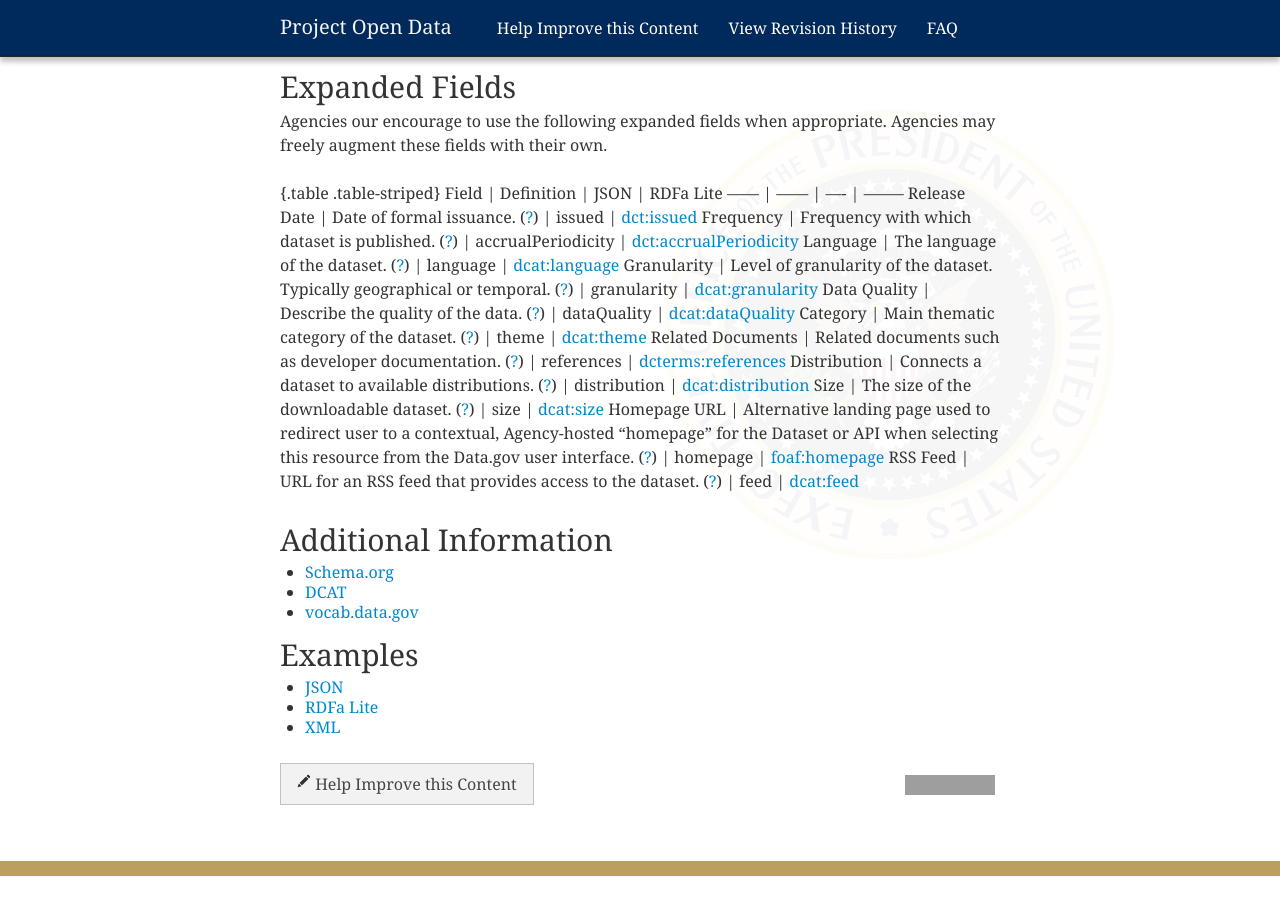
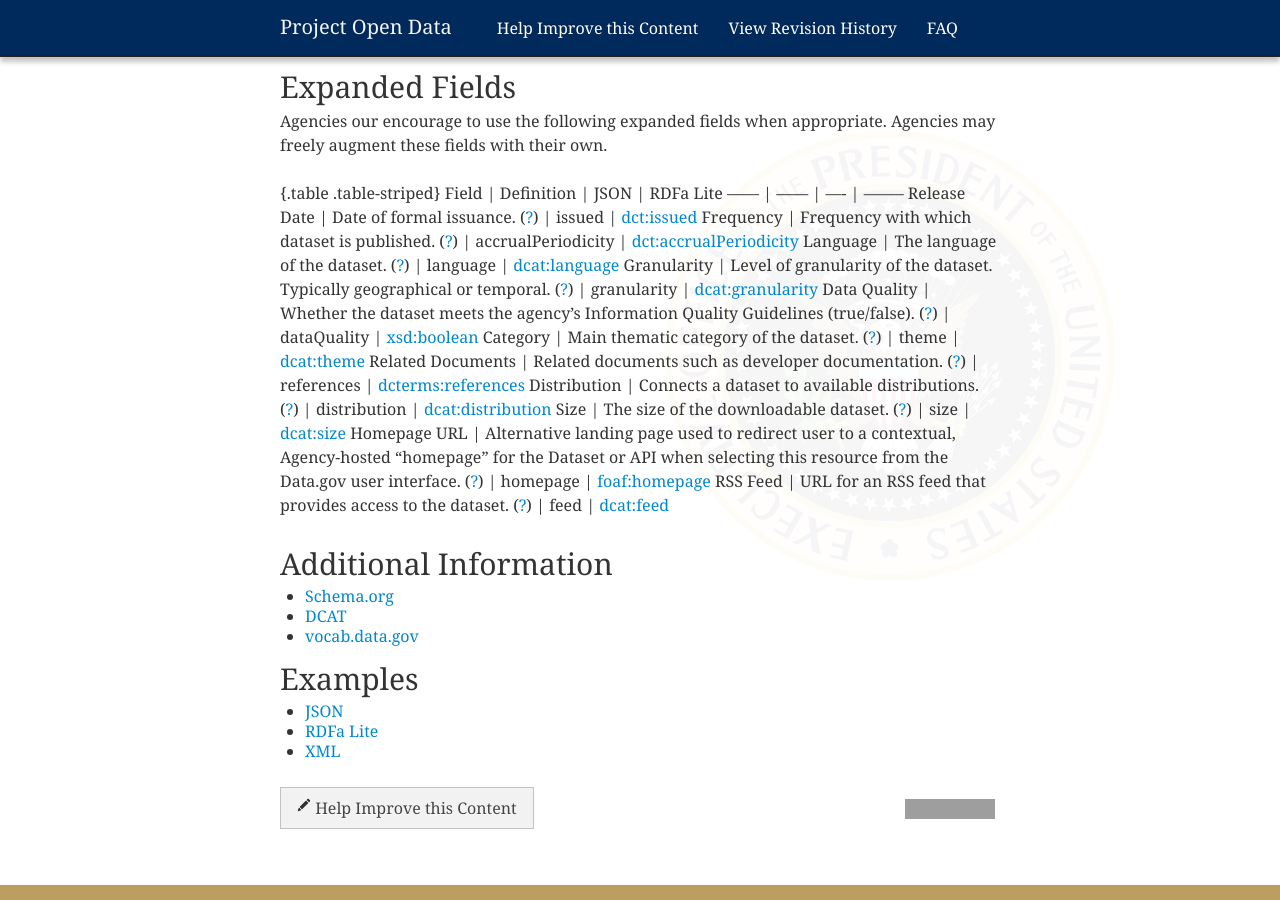
Before and after one commit to gbinal/p-o-d.github.com, a Jekyll site: the page built from schema.md, in a window 1280 px wide and 900 px high, scrolled down 2612 px. Built offline with Jekyll 4.4.1, drawn with Linux system fonts in a browser that asks for light colours; nearby versions of some CDN libraries; before the commit the page ends 3488 px from its top, so only the background shows below that; grey boxes are pictures that could not be loaded.

Commit message:
several small edits to metadata descriptions

```diff
--- a/schema.md
+++ b/schema.md
@@ -83,7 +83,7 @@ Release Date        | Date of formal issuance. ([?](http://gsa-ocsit.github.com/
 Frequency           | Frequency with which dataset is published. ([?](http://gsa-ocsit.github.com/project-open-data.github.com/metadata-resources/#schema_maps))                                                                                                     | accrualPeriodicity    | [dct:accrualPeriodicity](http://purl.org/dc/terms/accrualPeriodicity)
 Language            | The language of the dataset. ([?](http://gsa-ocsit.github.com/project-open-data.github.com/metadata-resources/#schema_maps))                                                                                                                   | language              | [dcat:language](http://www.w3.org/TR/vocab-dcat/#property--language-1)
 Granularity         | Level of granularity of the dataset.  Typically geographical or temporal. ([?](http://gsa-ocsit.github.com/project-open-data.github.com/metadata-resources/#schema_maps))                                                                     | granularity           | [dcat:granularity](http://www.w3.org/TR/vocab-dcat/#property--granularity)
-Data Quality        | Describe the quality of the data. ([?](http://gsa-ocsit.github.com/project-open-data.github.com/metadata-resources/#schema_maps))                                                                                                              | dataQuality           | [dcat:dataQuality](http://www.w3.org/TR/vocab-dcat/#property--data-quality)
+Data Quality        | Whether the dataset meets the agency's Information Quality Guidelines (true/false). ([?](http://gsa-ocsit.github.com/project-open-data.github.com/metadata-resources/#schema_maps))                                                                                                              | dataQuality           | [xsd:boolean](http://www.w3.org/TR/xmlschema-2/#boolean)
 Category            | Main thematic category of the dataset. ([?](http://gsa-ocsit.github.com/project-open-data.github.com/metadata-resources/#schema_maps))               | theme                 | [dcat:theme](http://www.w3.org/TR/vocab-dcat/#property--theme-category)
 Related Documents   | Related documents such as developer documentation. ([?](http://gsa-ocsit.github.com/project-open-data.github.com/metadata-resources/#schema_maps))                                                                                             | references            | [dcterms:references](http://purl.org/dc/terms/references)
 Distribution        | Connects a dataset to available distributions. ([?](http://gsa-ocsit.github.com/project-open-data.github.com/metadata-resources/#schema_maps))                                                                                                 | distribution          | [dcat:distribution](http://www.w3.org/ns/dcat#distribution)
```
